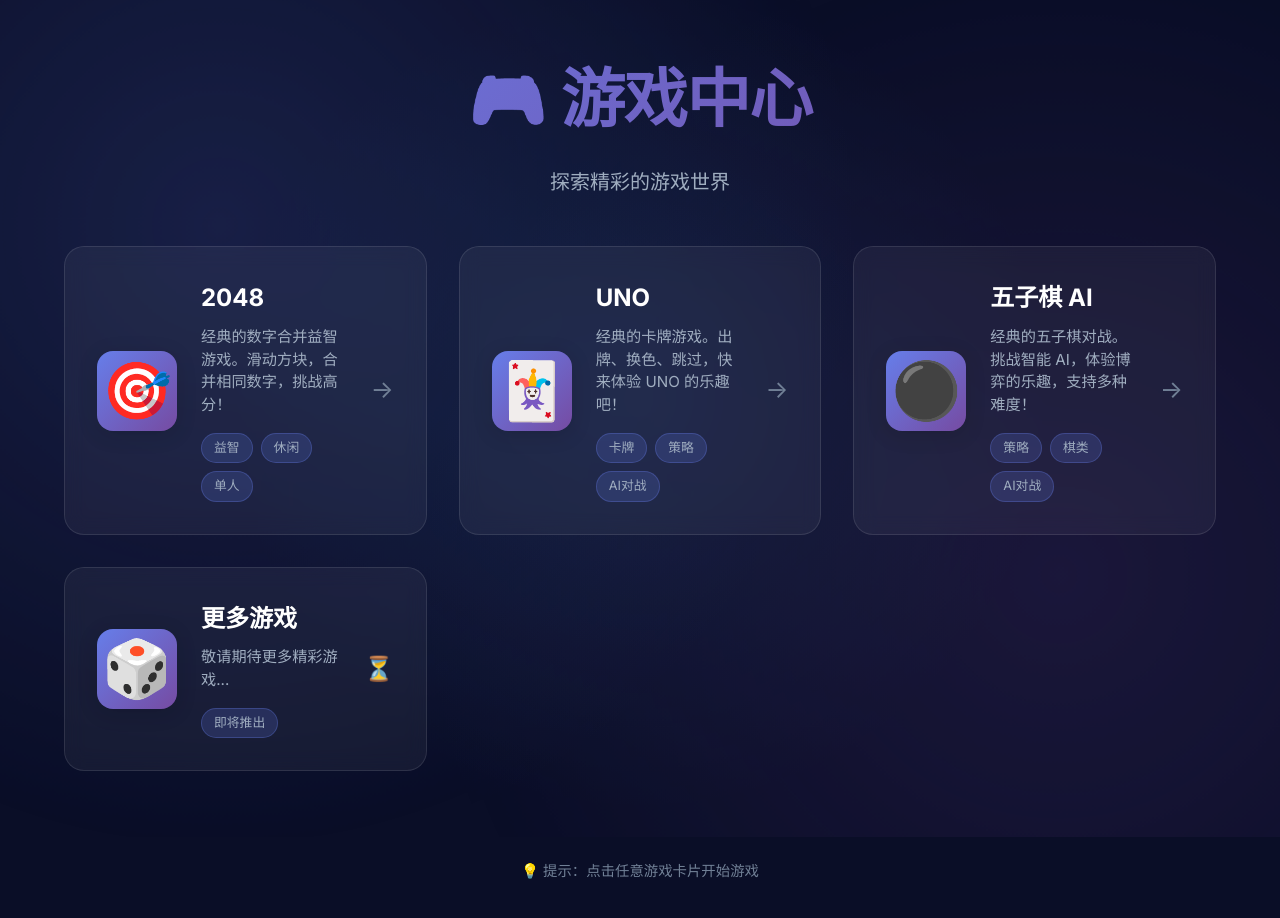
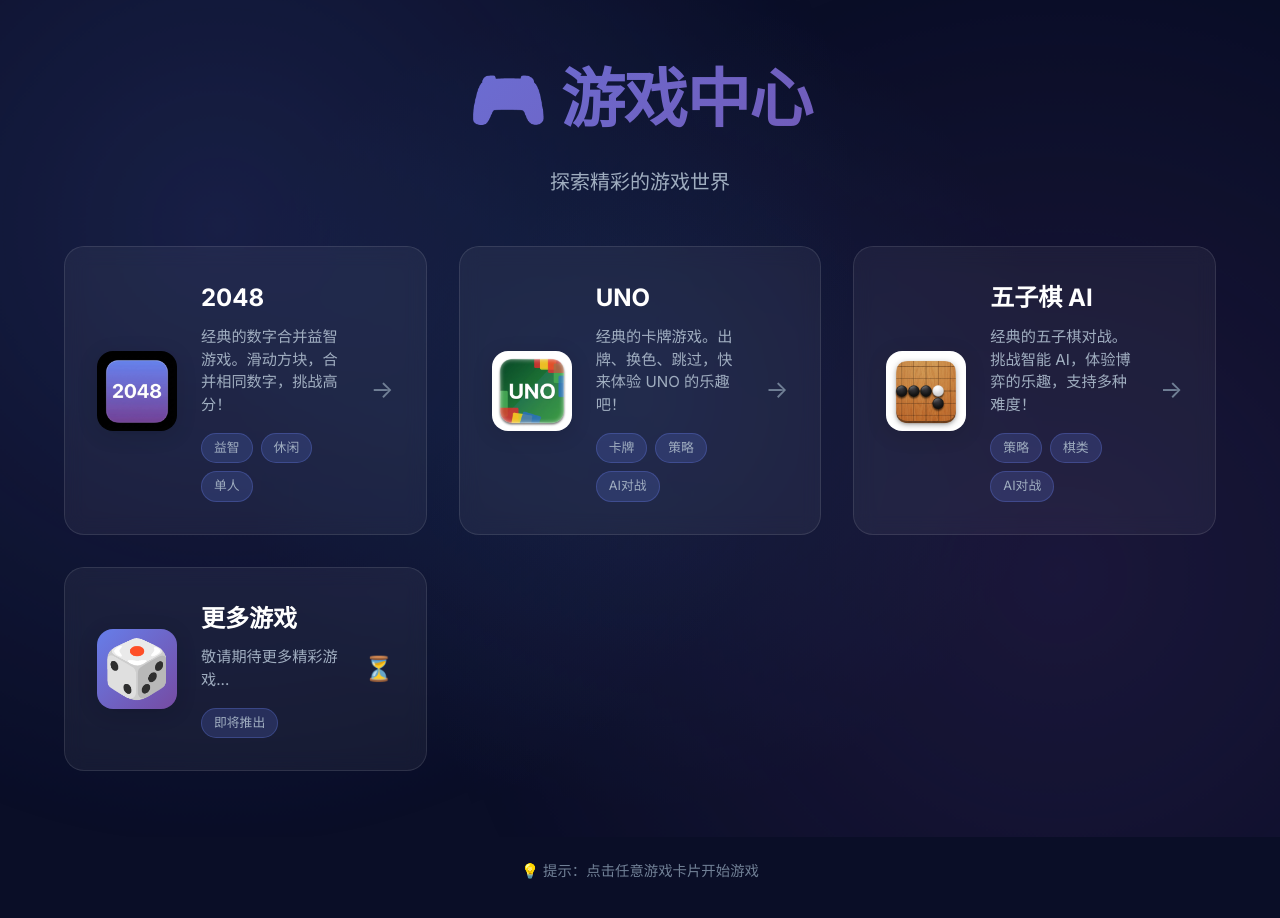
Before and after one commit to nideyongbao/game_hub.github.io, a plain HTML site: page index.html in a window 1280 px wide. Drawn offline with Linux system fonts and the light colour scheme.

Commit message:
添加图标

```diff
--- a/index.html
+++ b/index.html
@@ -11,6 +11,8 @@
     <link
         href="https://fonts.googleapis.com/css2?family=Inter:wght@400;600;700&family=Noto+Sans+SC:wght@400;600;700&display=swap"
         rel="stylesheet">
+    <link rel="apple-touch-icon" href="game_hub_icon.png">
+    <link rel="icon" href="game_hub_icon.png">
 </head>
 
 <body>
@@ -25,7 +27,7 @@
         <div class="apps-grid">
             <!-- 2048 游戏 -->
             <a href="apps/2048_game_mobile/index.html" class="app-card">
-                <div class="app-icon">🎯</div>
+                <img src="apps/2048_game_mobile/icon-512.png" alt="2048" class="app-icon-img">
                 <div class="app-content">
                     <h2 class="app-title">2048</h2>
                     <p class="app-description">
@@ -42,7 +44,7 @@
 
             <!-- UNO 游戏 -->
             <a href="apps/uno_game/index.html" class="app-card">
-                <div class="app-icon">🃏</div>
+                <img src="apps/uno_game/icon-512.png" alt="UNO" class="app-icon-img">
                 <div class="app-content">
                     <h2 class="app-title">UNO</h2>
                     <p class="app-description">
@@ -59,7 +61,7 @@
 
             <!-- 五子棋 AI -->
             <a href="apps/gomoku_game/index.html" class="app-card">
-                <div class="app-icon">⚫</div>
+                <img src="apps/gomoku_game/icon-512.png" alt="五子棋" class="app-icon-img">
                 <div class="app-content">
                     <h2 class="app-title">五子棋 AI</h2>
                     <p class="app-description">
--- a/style.css
+++ b/style.css
@@ -54,17 +54,20 @@ body {
     width: 100%;
     height: 100%;
     background: radial-gradient(circle at 20% 30%, rgba(102, 126, 234, 0.2) 0%, transparent 50%),
-                radial-gradient(circle at 80% 70%, rgba(118, 75, 162, 0.2) 0%, transparent 50%),
-                radial-gradient(circle at 50% 50%, rgba(79, 172, 254, 0.1) 0%, transparent 50%);
+        radial-gradient(circle at 80% 70%, rgba(118, 75, 162, 0.2) 0%, transparent 50%),
+        radial-gradient(circle at 50% 50%, rgba(79, 172, 254, 0.1) 0%, transparent 50%);
     animation: gradientShift 15s ease infinite;
     z-index: -1;
 }
 
 @keyframes gradientShift {
-    0%, 100% {
+
+    0%,
+    100% {
         opacity: 1;
         transform: scale(1);
     }
+
     50% {
         opacity: 0.8;
         transform: scale(1.1);
@@ -92,6 +95,7 @@ body {
         opacity: 0;
         transform: translateY(-30px);
     }
+
     to {
         opacity: 1;
         transform: translateY(0);
@@ -178,11 +182,10 @@ body {
 }
 
 .app-card.coming-soon:hover {
-    transform: translateY(0) scale(1);
-    box-shadow: var(--shadow-md);
+    transition: transform 0.3s ease;
 }
 
-/* 应用图标 */
+/* 应用图标 (Emoji) */
 .app-icon {
     font-size: 3.5rem;
     flex-shrink: 0;
@@ -198,6 +201,21 @@ body {
 }
 
 .app-card:hover .app-icon {
+    transform: scale(1.1) rotate(5deg);
+}
+
+/* 应用图标 (Image) */
+.app-icon-img {
+    width: 80px;
+    height: 80px;
+    object-fit: cover;
+    border-radius: 16px;
+    flex-shrink: 0;
+    box-shadow: var(--shadow-md);
+    transition: transform 0.3s ease;
+}
+
+.app-card:hover .app-icon-img {
     transform: scale(1.1) rotate(5deg);
 }
 
@@ -264,6 +282,7 @@ body {
     from {
         opacity: 0;
     }
+
     to {
         opacity: 1;
     }
@@ -305,9 +324,13 @@ body {
         padding: var(--spacing-md);
     }
 
-    .app-icon {
+    .app-icon,
+    .app-icon-img {
         width: 70px;
         height: 70px;
+    }
+
+    .app-icon {
         font-size: 3rem;
     }
 
```
Also changed, not shown: apps/gomoku_game/icon-512.png (added), game_hub_icon.png (added).
